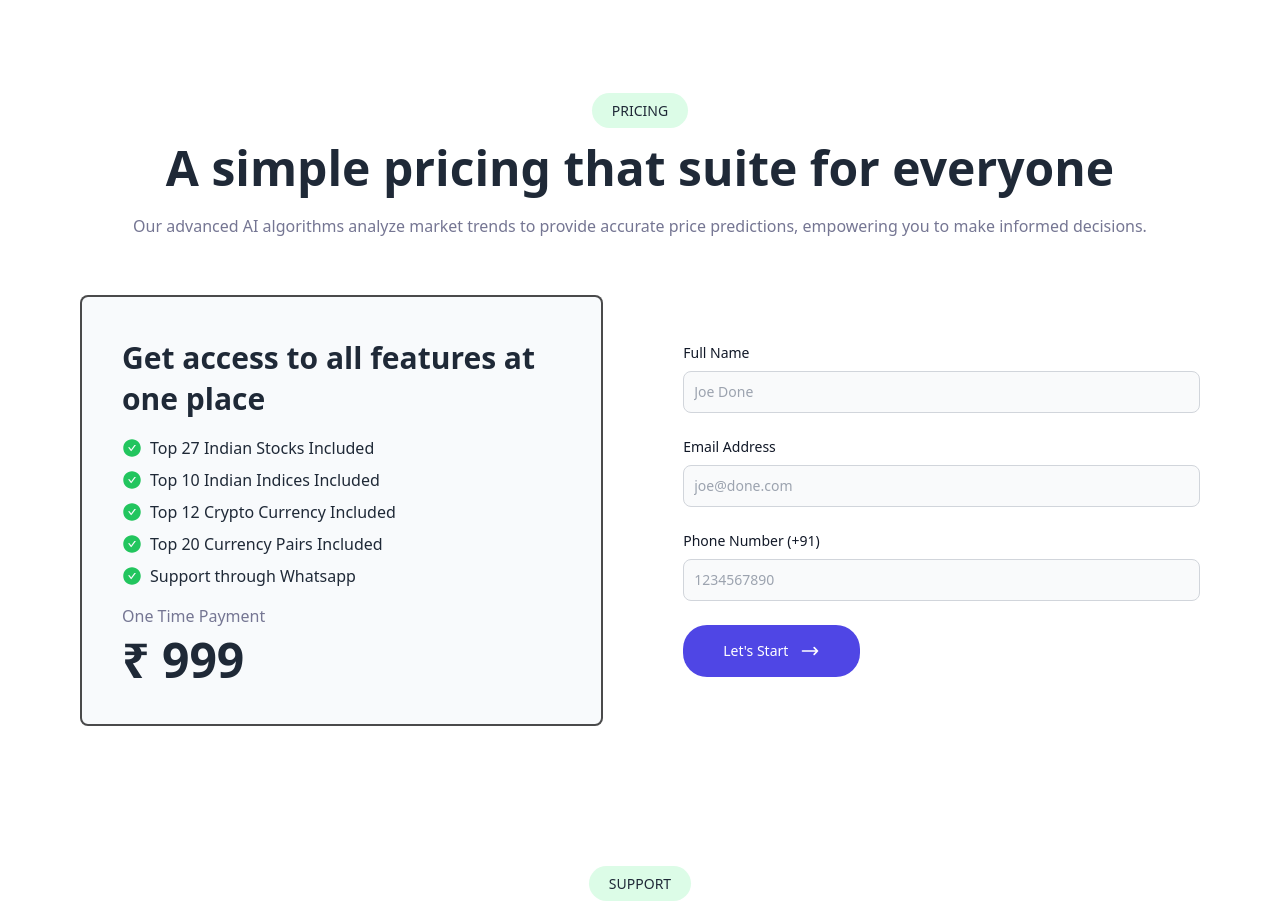
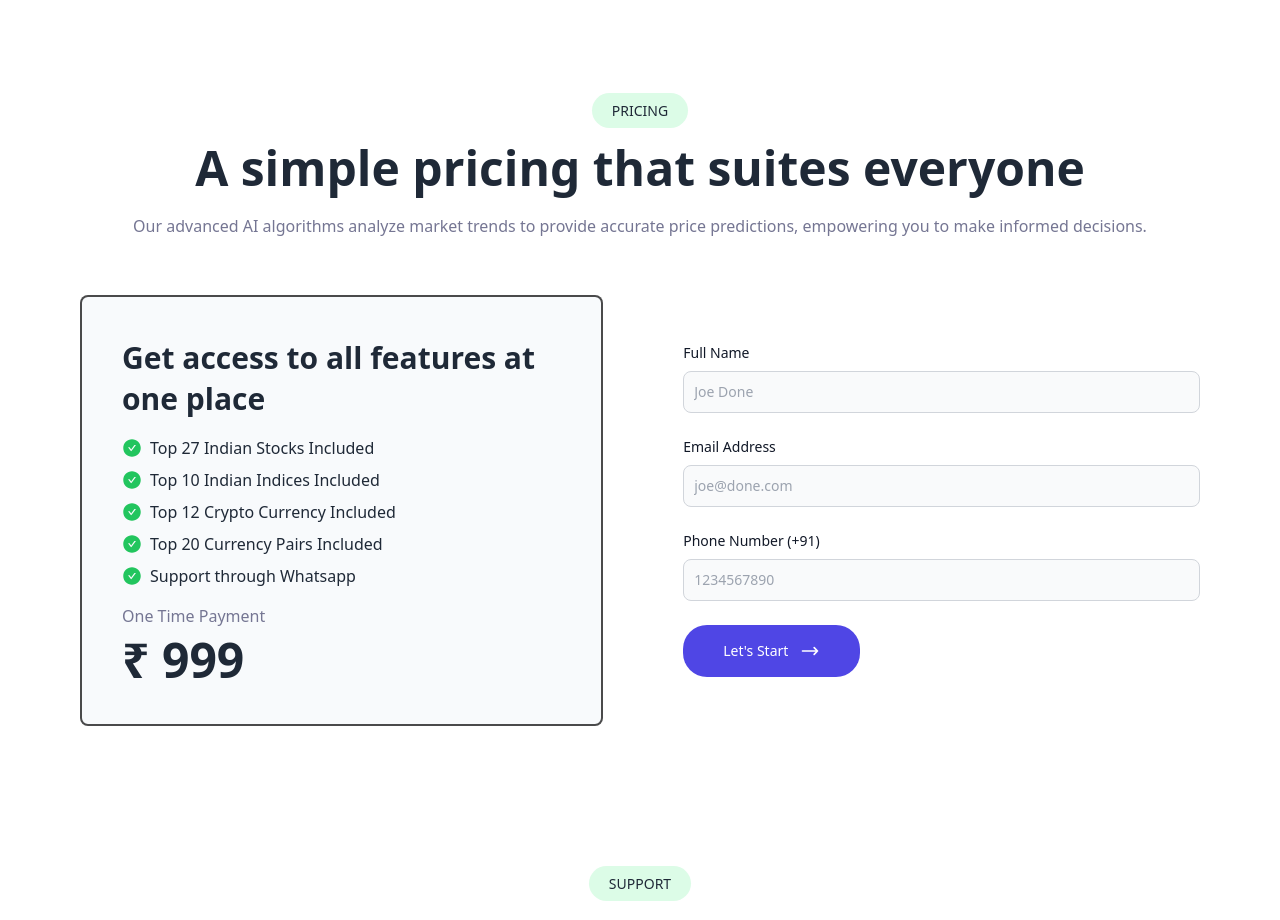
Before and after one commit to pathak404/predictivepulse-frontend, a React (Vite) app: page / in a window 1280 px wide. Shown: the part 1400-2320 px from the top of the page. Built offline with nearby package versions, Linux system fonts and the light colour scheme; no server answers.

Commit message:
Text update

```diff
--- a/src/components/Checkout.tsx
+++ b/src/components/Checkout.tsx
@@ -129,7 +129,7 @@ const Checkout = () => {
       >
         <SectionHeader
           title="Pricing"
-          heading="A simple pricing that suite for everyone"
+          heading="A simple pricing that suites everyone"
           paragraph="Our advanced AI algorithms analyze market trends to provide accurate price predictions, empowering you to make informed decisions."
         />
 
```
